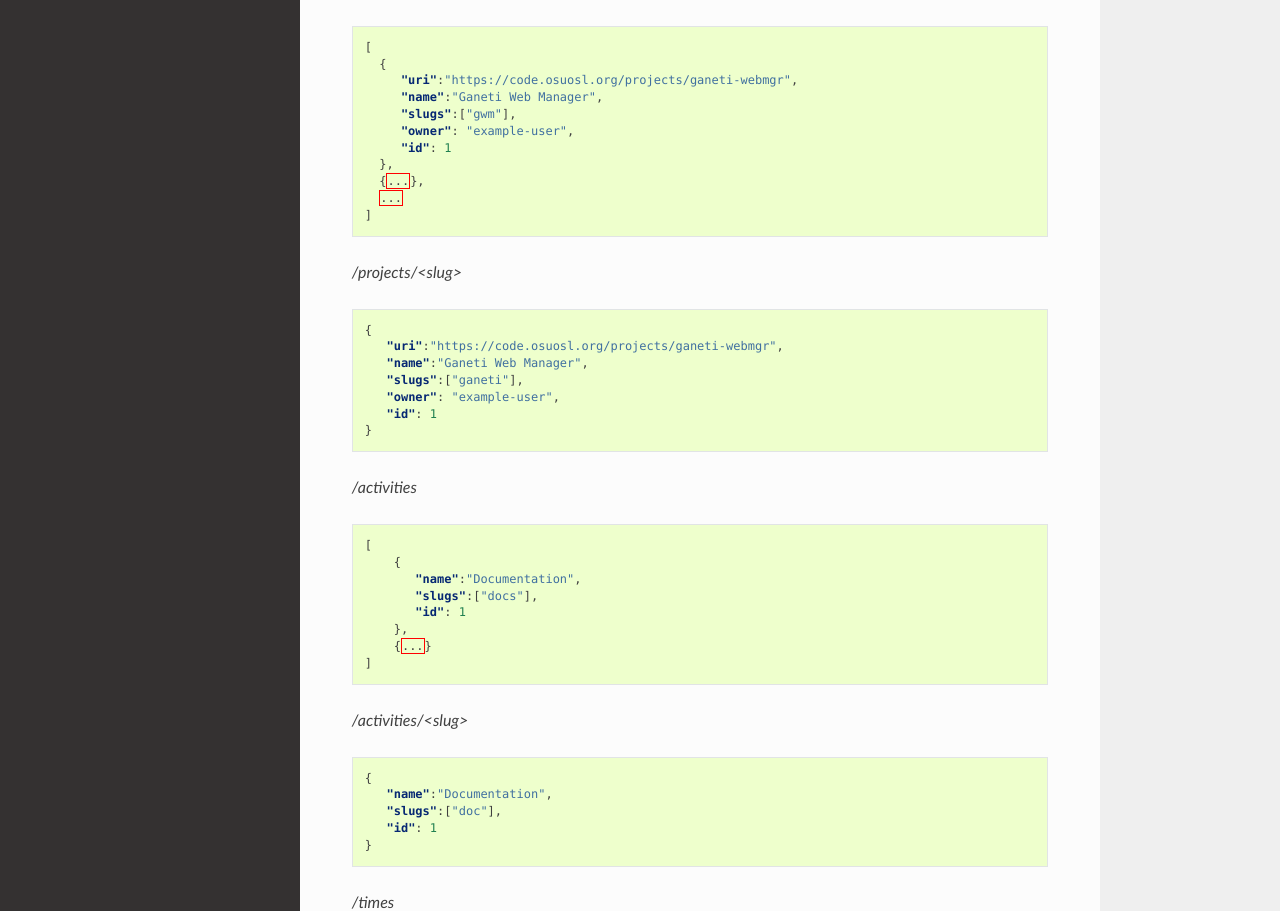
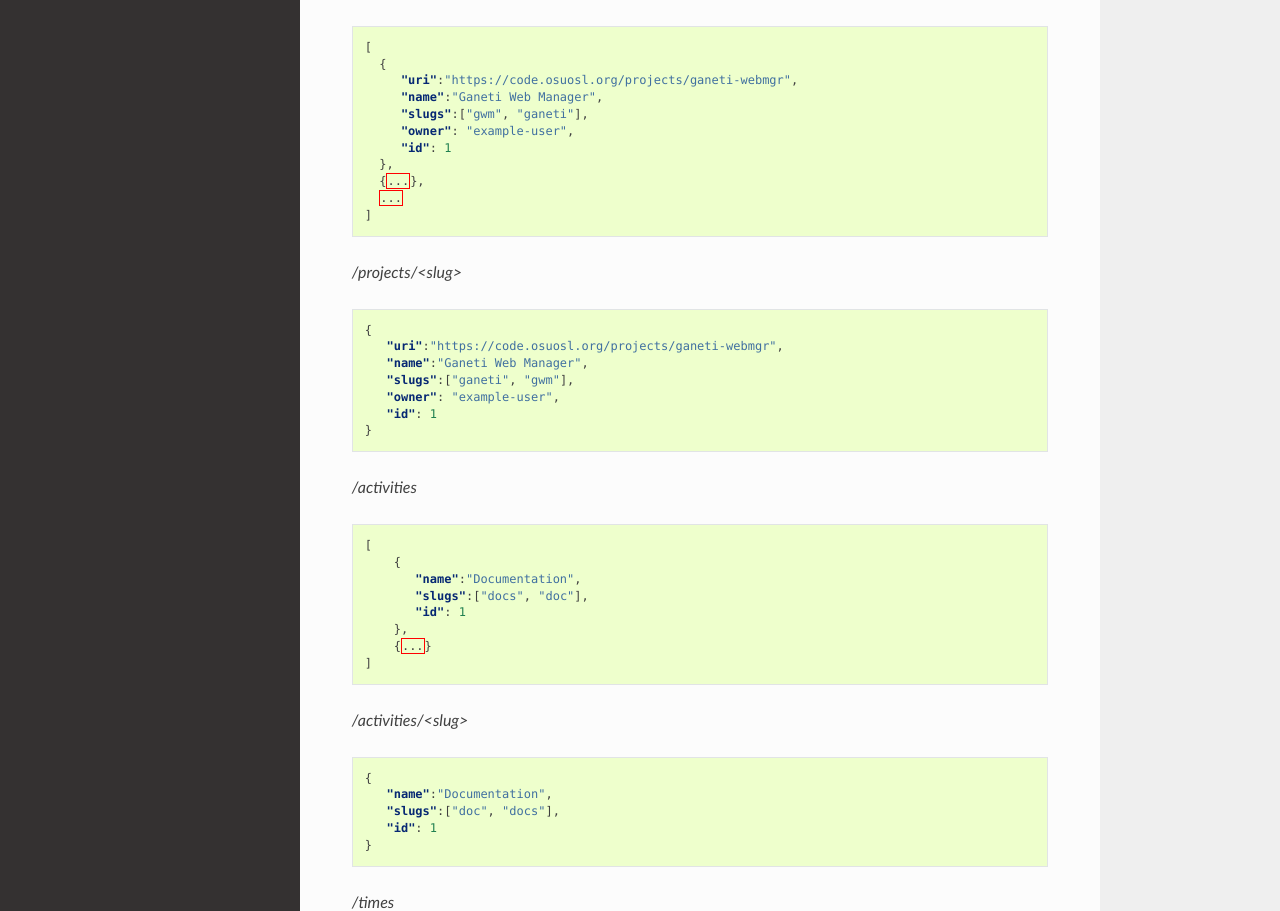
Before and after one commit to osuosl/timesync-node, a Sphinx documentation site: the page built from docs/source/design/draft_api.rst, in a window 1280 px wide and 1400 px high, scrolled down 637 px. Shown: the part 153-1064 px from the top of the window. Built offline with Sphinx 7.4.7 and the Read the Docs theme 2.0.0, drawn with Linux system fonts in a browser that asks for light colours.

Commit message:
Updated syntax on lists to clarify meaning.

```diff
--- a/docs/source/design/draft_api.rst
+++ b/docs/source/design/draft_api.rst
@@ -38,7 +38,7 @@
       {
          "uri":"https://code.osuosl.org/projects/ganeti-webmgr",
          "name":"Ganeti Web Manager",
-         "slugs":["gwm"],
+         "slugs":["gwm", "ganeti"],
          "owner": "example-user",
          "id": 1
       },
@@ -53,7 +53,7 @@
     {
        "uri":"https://code.osuosl.org/projects/ganeti-webmgr",
        "name":"Ganeti Web Manager",
-       "slugs":["ganeti"],
+       "slugs":["ganeti", "gwm"],
        "owner": "example-user",
        "id": 1
     }
@@ -65,7 +65,7 @@
     [
         {
            "name":"Documentation",
-           "slugs":["docs"],
+           "slugs":["docs", "doc"],
            "id": 1
         },
         {...}
@@ -77,7 +77,7 @@
 
     {
        "name":"Documentation",
-       "slugs":["doc"],
+       "slugs":["doc", "docs"],
        "id": 1
     }
 
@@ -174,7 +174,7 @@
 
     {
        "name":"Ganeti Webmgr",
-       "slugs":["webmgr"],
+       "slugs":["webmgr", "gwm"],
     }
 
 */activities/<slug>*
```
Also changed, not shown: other parts of docs/source/design/draft_api.rst (+1 -1 lines).
